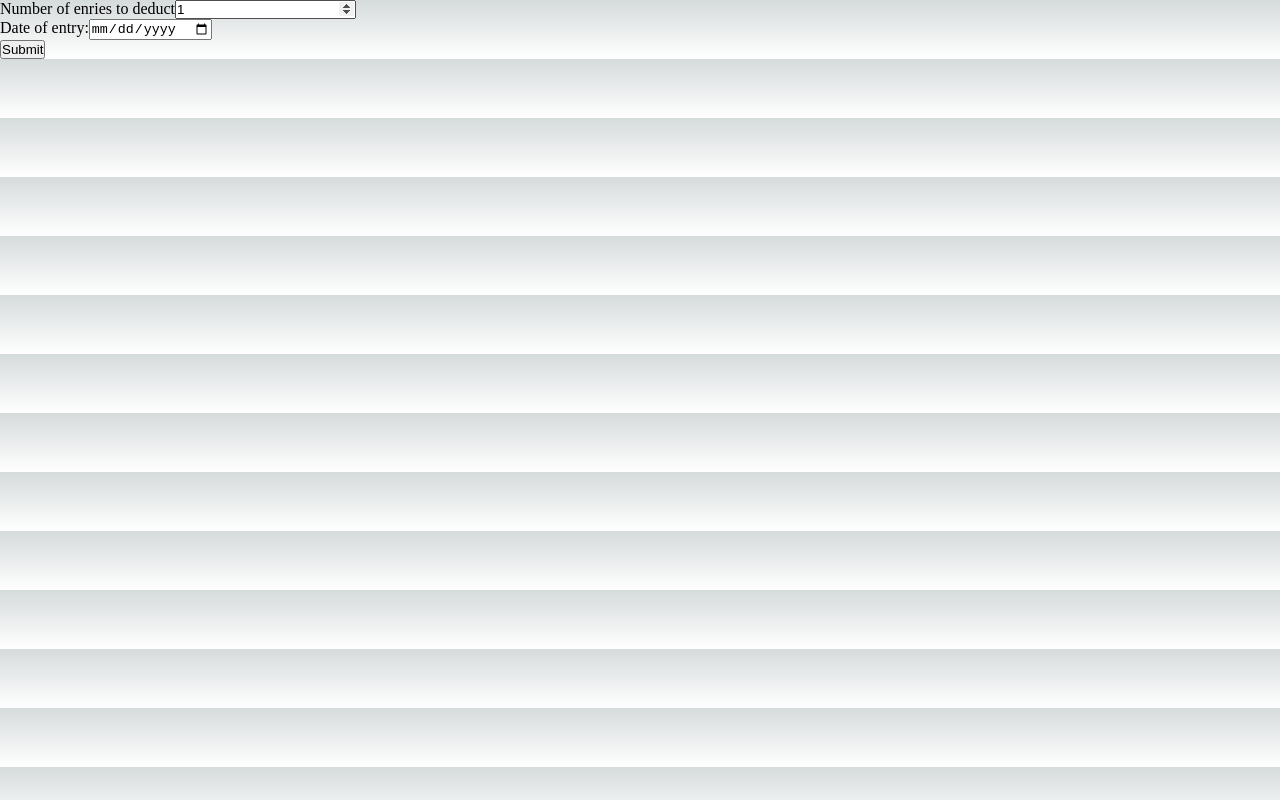
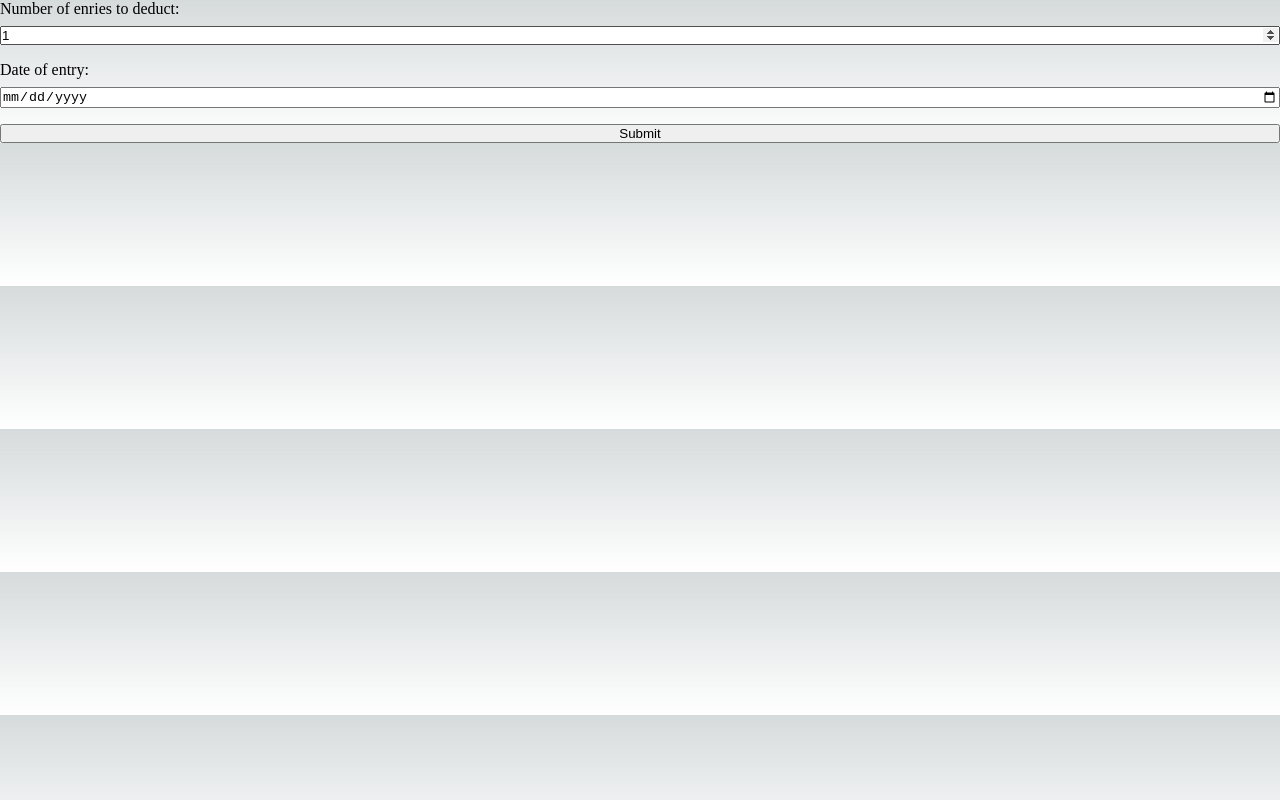
Before and after one commit to podmar/Q-counter, a Next.js app: page /components/Form in a window 1280 px wide. Built offline with nearby package versions, Linux system fonts and the light colour scheme.

Commit message:
add classes with respective styling

```diff
--- a/pages/components/Form.tsx
+++ b/pages/components/Form.tsx
@@ -1,4 +1,5 @@
 import React, { useState } from 'react'
+import styles from '@/styles/Home.module.css'
 
 function Form({setEntries}: FormProps) {
     const today = new Date().toLocaleString('en-CA')
@@ -25,12 +26,12 @@ function Form({setEntries}: FormProps) {
     }
 
   return (
-        <form onSubmit={submitForm}>
-            <div>
-              <label htmlFor="number">Number of enries to deduct</label>
+        <form onSubmit={submitForm} className={styles.form}>
+            <div className={styles.input}>
+              <label htmlFor="number">Number of enries to deduct:</label>
               <input onChange={(e) => setEntriesToDeduct(e.target.value)} value={entriesToDeduct} type="number" id="number" name="number" defaultValue={entriesToDeduct} required/>
             </div>
-            <div>
+            <div className={styles.input}>
               <label htmlFor="date">Date of entry:</label>
               <input onChange={(e) => setEntryDate(e.target.value)} value={entryDate} type="date" id="date" name="date" defaultValue={entryDate} required/>
             </div>
```
